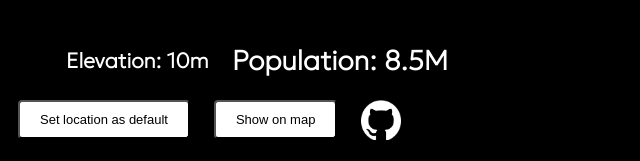
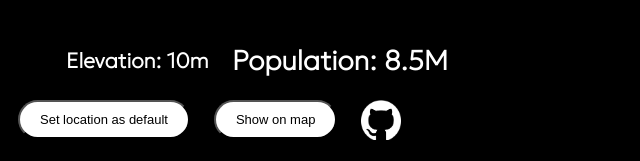
Before and after one commit to AlenMandic/weather-app-alen, a website with bundled scripts: page public/index.html in a window 1280 px wide. Shown: the top 161 px of the page, 0-640 px from the left. Built offline with nearby package versions, Linux system fonts and the light colour scheme; files whose address does not match are found by name.

Commit message:
button style improve

```diff
--- a/public/CSS/style.css
+++ b/public/CSS/style.css
@@ -67,7 +67,7 @@ h2 {
   background-color: white;
   color: black;
   padding: 10px 20px;
-  border-radius: 4px;
+  border-radius: 20px;
   cursor: pointer;
   font-size: 13px;
   transform: scale(1);
@@ -83,7 +83,7 @@ h2 {
   background-color: white;
   color: black;
   padding: 10px 20px;
-  border-radius: 4px;
+  border-radius: 20px;
   cursor: pointer;
   font-size: 13px;
   transform: scale(1);
```
